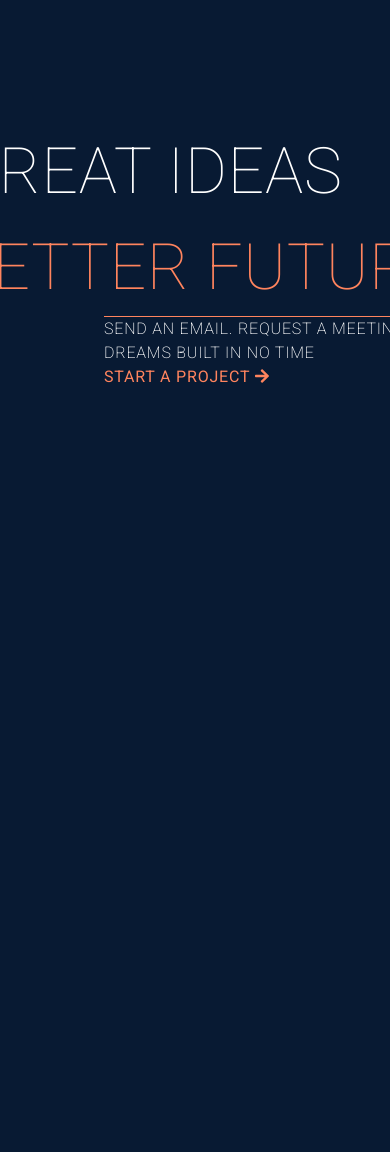
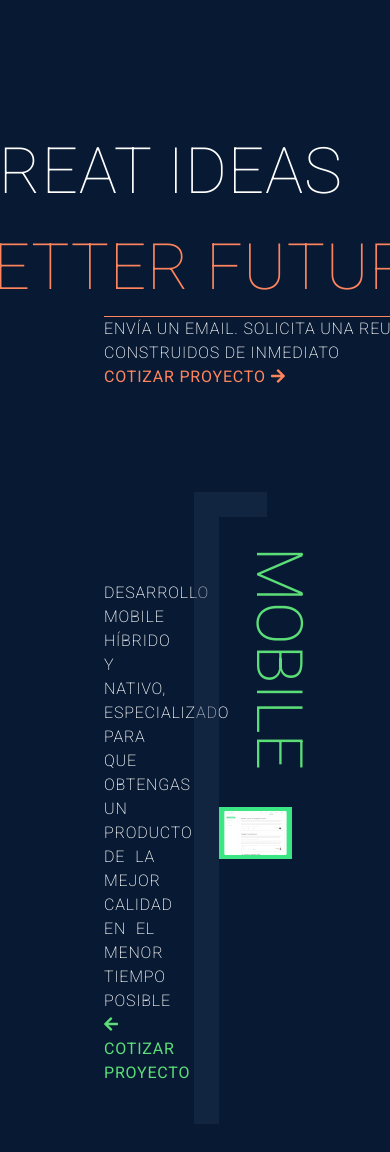
Before and after one commit to arcanite24/deimos-landing, a Gatsby site: page / in a window 390 px wide. Shown: the top 1152 px of the page. Before the commit the page ends 844 px from the top, so only its background shows below. Built offline with nearby package versions, Linux system fonts and the light colour scheme; Gatsby itself is replaced by a stand-in of ours.

Commit message:
Added mobile section

```diff
--- a/gatsby-browser.js
+++ b/gatsby-browser.js
@@ -1,6 +1,6 @@
 import './src/style.scss';
 
 import { library } from '@fortawesome/fontawesome-svg-core';
-import { faArrowRight } from '@fortawesome/free-solid-svg-icons';
+import { faArrowRight, faArrowLeft } from '@fortawesome/free-solid-svg-icons';
 
-library.add(faArrowRight);
+library.add(faArrowRight, faArrowLeft);
--- a/src/components/sections/heading_section.tsx
+++ b/src/components/sections/heading_section.tsx
@@ -35,11 +35,11 @@ export default function HeadingSection() {
 				<hr />
 				<div className='flex-grow' />
 				<div className='font-thin'>
-					Send an email. Request a meeting and get your dreams built
-					in no time
+					Envía un email. Solicita una reunión y ten tus sueños
+					construidos de inmediato
 				</div>
 				<div className='cursor-pointer c-primary font-normal'>
-					Start a project{' '}
+					Cotizar proyecto{' '}
 					<FontAwesomeIcon
 						icon='arrow-right'
 						color={styles.deimosPrimary}
--- /dev/null
+++ b/src/components/sections/mobile_section.tsx
@@ -0,0 +1,53 @@
+import React from 'react';
+// tslint:disable-next-line: no-submodule-imports
+import Img from 'gatsby-image/withIEPolyfill';
+import { useStaticQuery, graphql } from 'gatsby';
+import style from '../../style.scss';
+import { FontAwesomeIcon } from '@fortawesome/react-fontawesome';
+
+export default function MobileSection() {
+	const data = useStaticQuery(graphql`
+		query {
+			file(relativePath: { eq: "Deimos-Forum-Beautyshot-Green.png" }) {
+				childImageSharp {
+					fluid(maxWidth: 1000, quality: 75) {
+						...GatsbyImageSharpFluid
+					}
+				}
+			}
+		}
+	`);
+	return (
+		<div className='flex flex-row justify-around my-16'>
+			<div className='flex flex-col justify-end text-justify font-hairline tracking-wider uppercase my-16 px-10 w-6/12'>
+				<div className='font-thin'>
+					Desarrollo mobile híbrido y nativo, especializado para que
+					obtengas un producto de la mejor calidad en el menor tiempo
+					posible
+				</div>
+				<div className='cursor-pointer c-bg-alt font-normal'>
+					<FontAwesomeIcon
+						icon='arrow-left'
+						color={style.deimosBgAlt}
+						style={{ color: style.deimosBgAlt }}
+					/>{' '}
+					Cotizar proyecto
+				</div>
+			</div>
+			<Img
+				className='flex-grow img-white-shadow mx-6'
+				objectFit='contain'
+				fluid={{
+					...data.file.childImageSharp.fluid,
+					aspectRatio: 1,
+				}}
+				style={{ width: '70vh', backgroundColor: style.deimosBgAlt }}
+			/>
+			<div className='d-rotate-90-wrapper w-20 uppercase'>
+				<div className='c-bg-alt text-6xl font-thin d-rotate-90'>
+					Mobile
+				</div>
+			</div>
+		</div>
+	);
+}
--- a/src/pages/index.tsx
+++ b/src/pages/index.tsx
@@ -1,12 +1,14 @@
 import React from 'react';
 import Navbar from '../components/navbar';
 import HeadingSection from '../components/sections/heading_section';
+import MobileSection from '../components/sections/mobile_section';
 
 export default function index() {
 	return (
 		<div className='px-16 py-5'>
 			{/* <Navbar /> */}
 			<HeadingSection />
+			<MobileSection />
 		</div>
 	);
 }
--- a/src/variables.scss
+++ b/src/variables.scss
@@ -20,9 +20,41 @@ $deimos-border-color-primary: #969595;
 	color: $deimos-secondary;
 }
 
+.c-bg-alt {
+	color: $deimos-bg-alt;
+}
+
+.bg-d-alt {
+	background-color: $deimos-bg-alt;
+}
+
+.d-rotate-90-wrapper {
+	display: block;
+	position: relative;
+	top: 0;
+	right: 0;
+}
+
+.d-rotate-90 {
+	position: absolute;
+	top: 30vh;
+	right: 0;
+
+	/* Border is the new background */
+	background: none;
+
+	/* Rotate from top left corner (not default) */
+	transform-origin: top right;
+	transform: rotate(90deg);
+}
+
+.img-white-shadow {
+	box-shadow: -25px -25px rgba(30, 52, 83, 0.4);
+}
+
 :export {
 	deimosBg: $deimos-bg;
-	deimosBg-alt: $deimos-bg-alt;
+	deimosBgAlt: $deimos-bg-alt;
 	deimosPrimary: $deimos-primary;
 	deimosSecondary: $deimos-secondary;
 }
```
